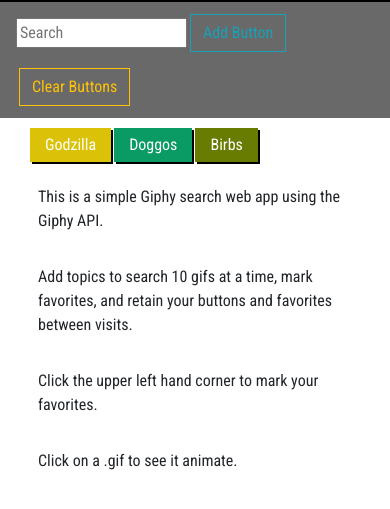
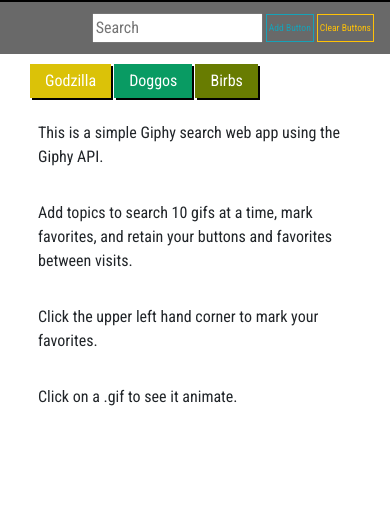
Before and after one commit to wmandrewbabb/giphy-api-homework, a plain HTML site: page index.html in a window 390 px wide. Shown: the part 57-566 px from the top of the page. Drawn offline with nearby package versions, Linux system fonts and the light colour scheme; a web font is replaced by a local one.

Commit message:
iOS again

```diff
--- a/assets/scripts/style.css
+++ b/assets/scripts/style.css
@@ -227,6 +227,15 @@
                 margin-right: 2px;
             }
 
+            .btn{
+
+                border-radius: 0px!important;
+                padding-left:2px!important;
+                padding-right:2px!important;
+                font-size: .6rem!important;
+
+            }
+
 
         }
 
```
